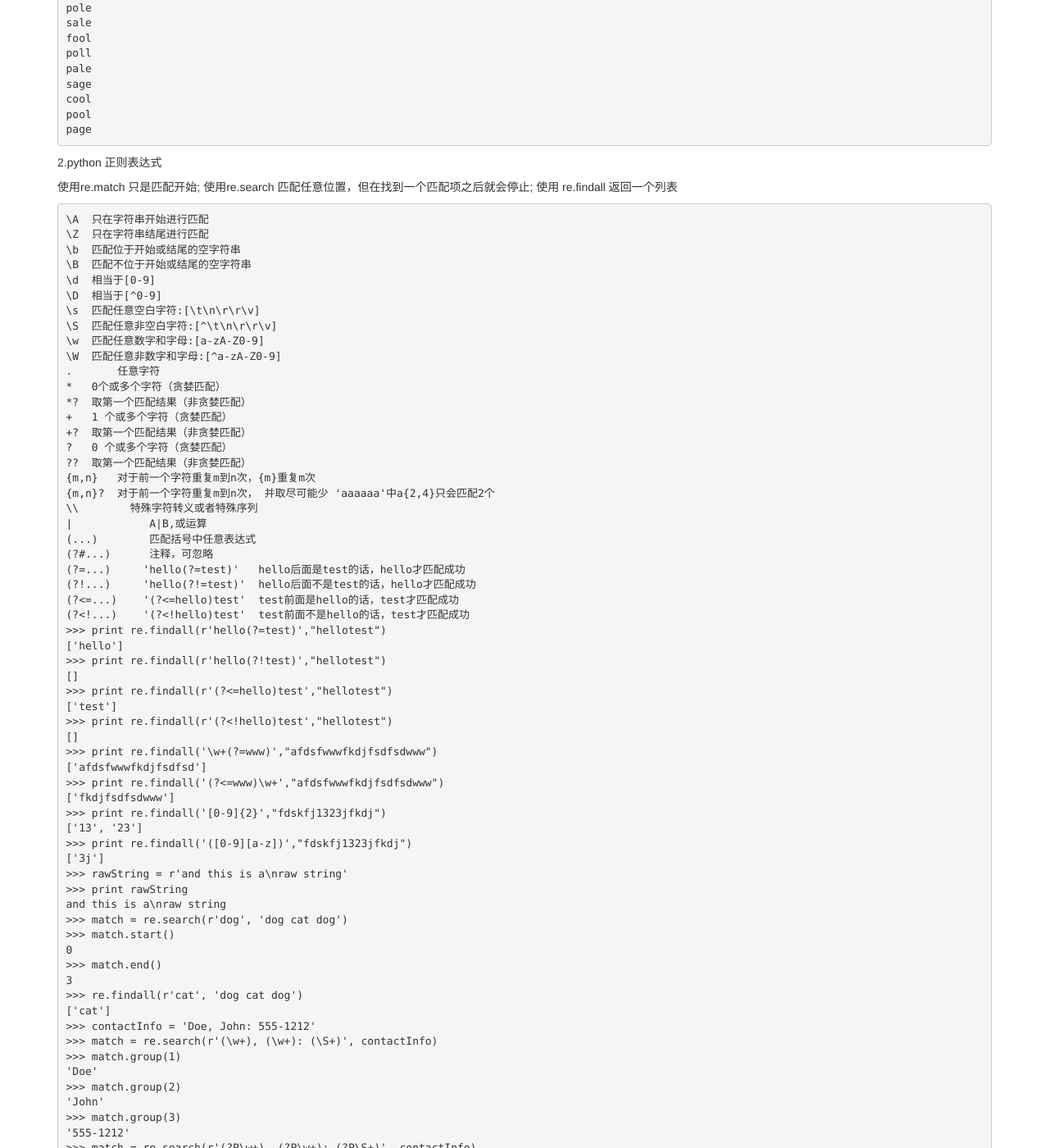
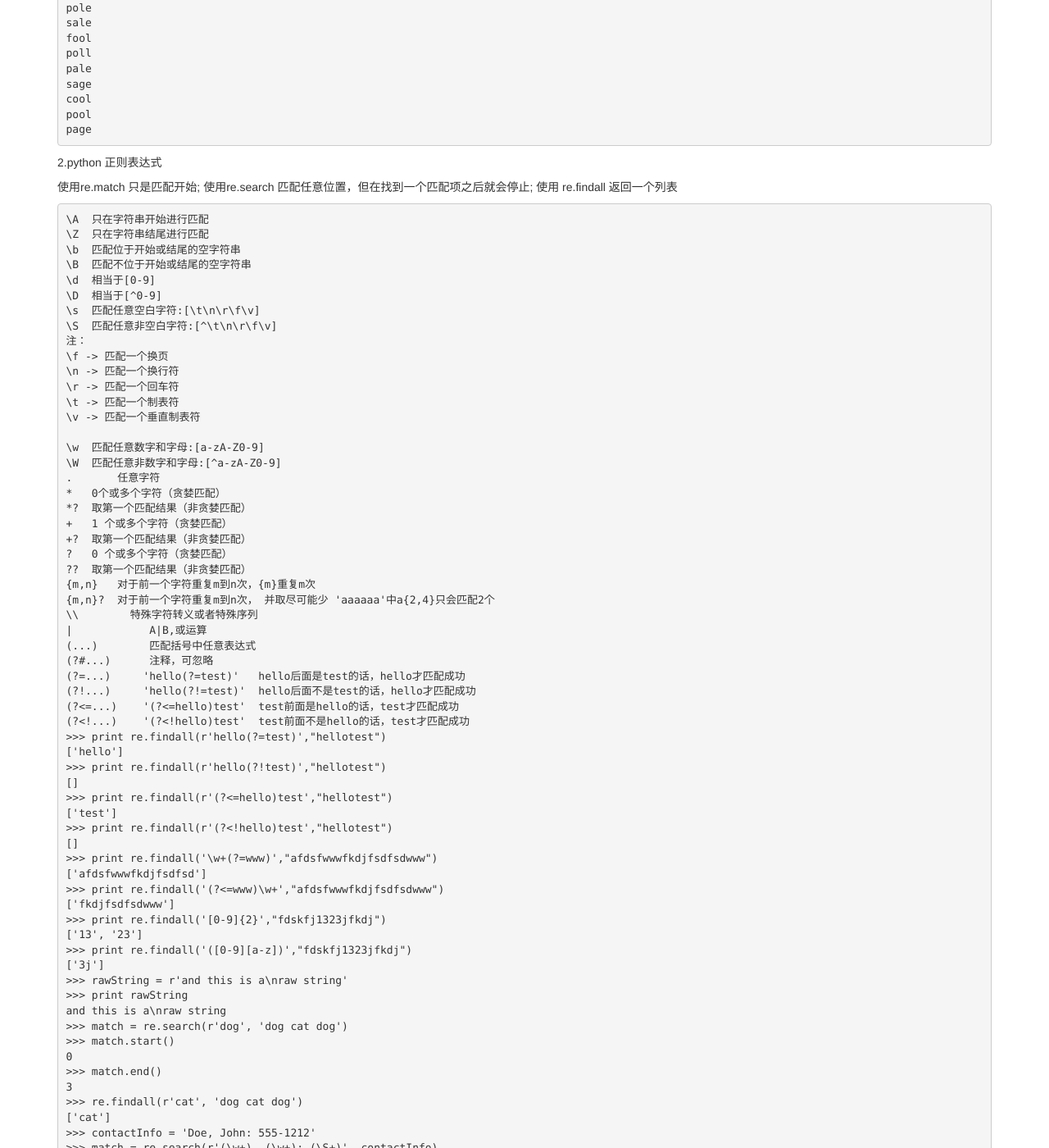
Before and after one commit to tank96a/article, a Jekyll site: the page built from _posts/2015-04-13-python-algo.md, in a window 1280 px wide and 1400 px high, scrolled down 1419 px. Shown: the whole window at 82% size. Built offline with Jekyll 4.4.1, drawn with Linux system fonts in a browser that asks for light colours; nearby versions of some CDN libraries; library files that are not in the unit come from our copies; comment, search, counter and statistics services are not loaded; some of the changed text lies outside the part shown.

Commit message:
Update 2015-04-13-python-algo.md

```diff
--- a/_posts/2015-04-13-python-algo.md
+++ b/_posts/2015-04-13-python-algo.md
@@ -103,8 +103,15 @@ page
 \B  匹配不位于开始或结尾的空字符串
 \d  相当于[0-9]
 \D  相当于[^0-9]
-\s  匹配任意空白字符:[\t\n\r\r\v]
-\S  匹配任意非空白字符:[^\t\n\r\r\v]
+\s  匹配任意空白字符:[\t\n\r\f\v]
+\S  匹配任意非空白字符:[^\t\n\r\f\v]
+注：
+\f -> 匹配一个换页
+\n -> 匹配一个换行符
+\r -> 匹配一个回车符
+\t -> 匹配一个制表符
+\v -> 匹配一个垂直制表符
+
 \w  匹配任意数字和字母:[a-zA-Z0-9]
 \W  匹配任意非数字和字母:[^a-zA-Z0-9]
 . 	任意字符
```
